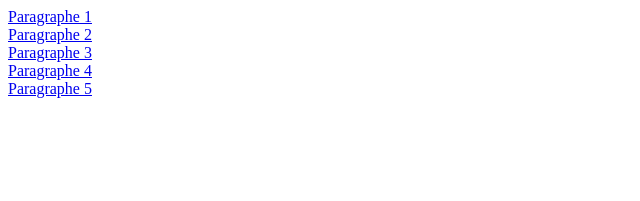
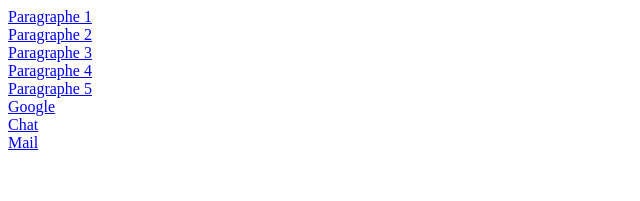
Before and after one commit to gache/Java-Jee-Full-Stack, a plain HTML site: page html_Css_Js/html/index.html in a window 1280 px wide. Shown: the top 201 px of the page, without its empty margins (0-640 px from the left). Drawn offline with Linux system fonts and the light colour scheme.

Commit message:
lien hipertext

```diff
--- a/html_Css_Js/html/index.html
+++ b/html_Css_Js/html/index.html
@@ -12,7 +12,14 @@
     <a href="#paragraphe2"> Paragraphe 2</a><br>
     <a href="#paragraphe3"> Paragraphe 3</a><br>
     <a href="#paragraphe4"> Paragraphe 4</a><br>
-    <a href="#paragraphe5"> Paragraphe 5</a>
+    <a href="#paragraphe5"> Paragraphe 5</a> <br>
+    <!-- vers la recuperation de mon Id -->
+    <a href="http://google.fr"> Google</a> <br>
+    <!-- vers une page google  -->
+    <a href="https://www.18h39.fr/articles/comment-convaincre-son-conjoint-davoir-un-chat.html"> Chat</a><br>
+    <!-- vers une page chat  -->
+    <a href="mailto:erickfrancodelgado@hotmail.com">Mail</a>
+    <!-- vers un mail  voir la documentation Mdn pour avoir plus de parametre -->
     <br>
     <br>
     <br>
```
